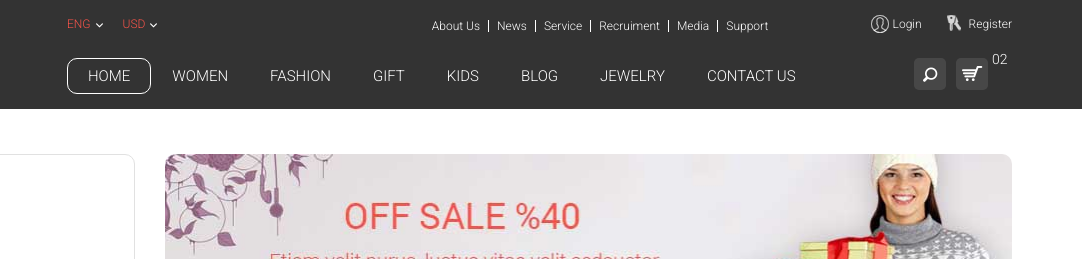
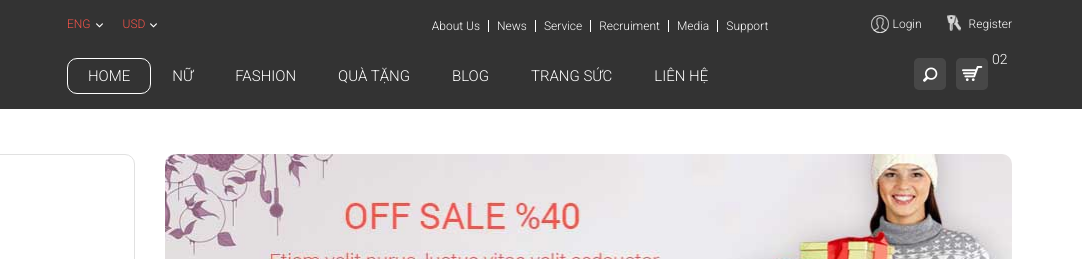
Before and after one commit to iuh20003295/ducphu30.github.io, a plain HTML site: page productgird.html in a window 1280 px wide. Shown: the top 259 px of the page, 198-1280 px from the left. Drawn offline with Linux system fonts and the light colour scheme; files whose address does not match are found by name.

Commit message:
Update productgird.html

```diff
--- a/productgird.html
+++ b/productgird.html
@@ -249,7 +249,7 @@
                         <ul class="mega-menu-links">
                           <li>
                             <a href="index.html">
-                              home
+                              Trang chủ
                             </a>
                           </li>
 
@@ -290,7 +290,7 @@
 
                     <li>
                       <a href="productlitst.html">
-                        women
+                        Nữ
                       </a>
                     </li>
                     <li class="dropdown">
@@ -372,14 +372,10 @@
                     </li>
                     <li>
                       <a href="productgird.html">
-                        gift
+                        Quà tặng
                       </a>
                     </li>
-                    <li>
-                      <a href="productgird.html">
-                        kids
-                      </a>
-                    </li>
+
                     <li>
                       <a href="productgird.html">
                         blog
@@ -387,12 +383,12 @@
                     </li>
                     <li>
                       <a href="productgird.html">
-                        jewelry
+                        Trang sức
                       </a>
                     </li>
                     <li>
                       <a href="contact.html">
-                        contact us
+                        Liên hệ
                       </a>
                     </li>
                   </ul>
```
